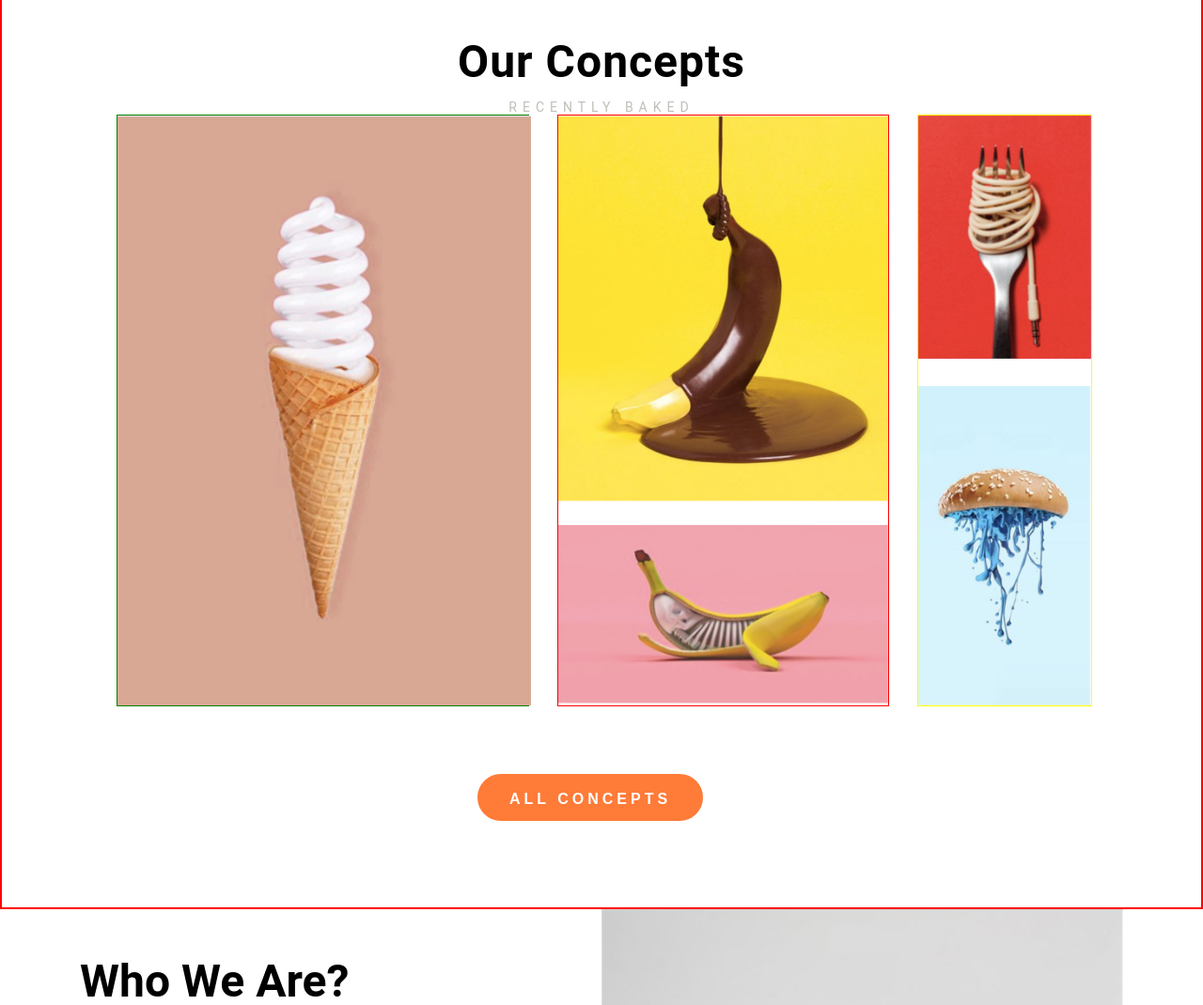
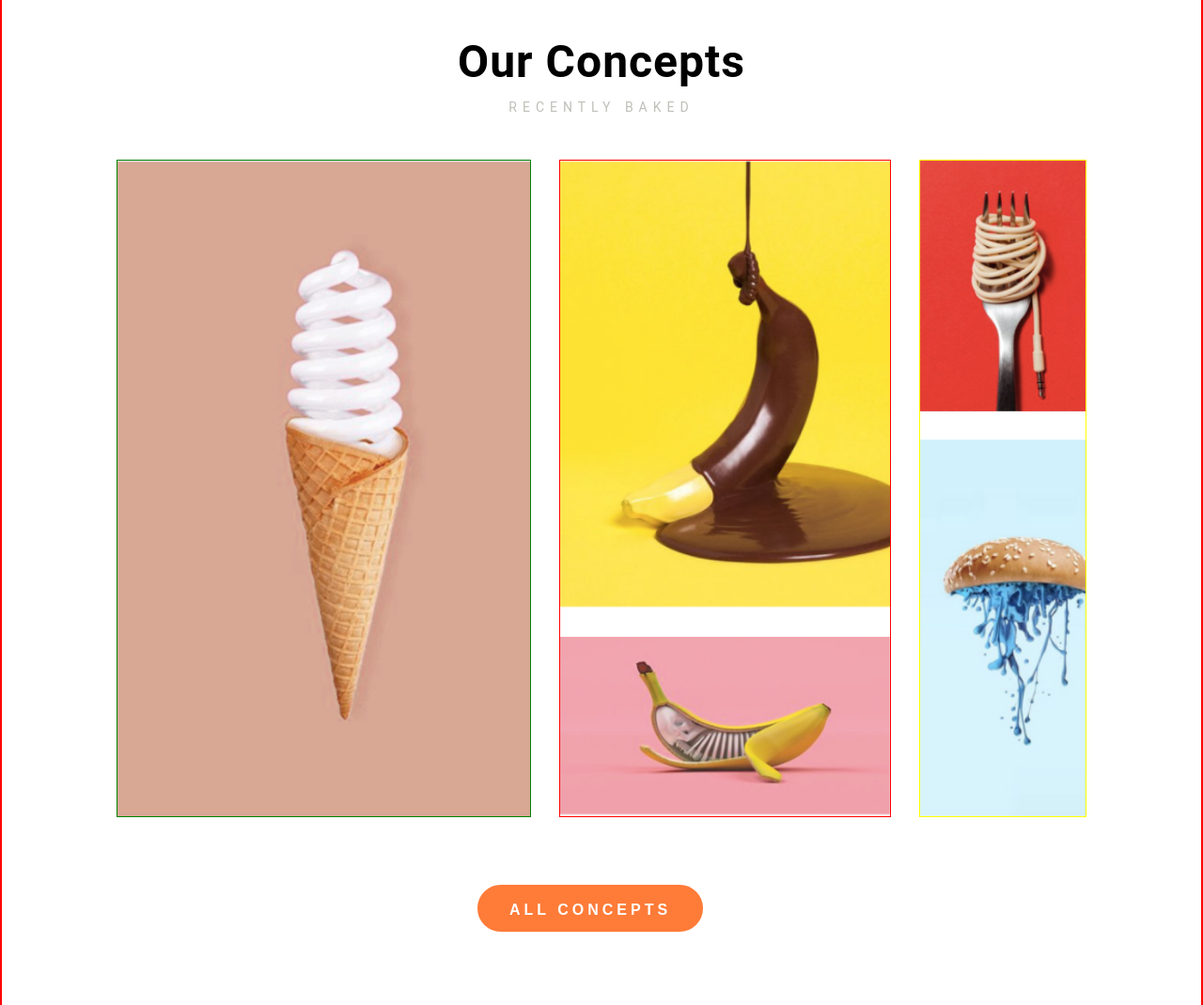
Before and after one commit to talihomz/Creative-Design-Agency, a website: page src/index.html in a window 1280 px wide and 2400 px high. Shown: the part 900-1970 px from the top of the page at 94% size. Drawn offline with nearby package versions, Linux system fonts and the light colour scheme; files that its build step writes are made by us from their sources.

Commit message:
fixed my work layout

```diff
--- a/src/index.html
+++ b/src/index.html
@@ -36,15 +36,15 @@
         <span>Recently Baked</span>
         <div class="images">
           <div class="col-1">
-            <img id="first-img" src="images/img_concept_1.png" alt="">
+            <div id="concept-1"></div>
           </div>
           <div class="col-2">
-            <img src="images/img_concept_2.png" alt="">
-            <img src="images/img_concept_3.png" alt="">
+            <div id="concept-2"></div>
+            <div id="concept-3"></div>
           </div>
           <div class="col-3">
-            <img src="images/img_concept_4.png" alt="">
-            <img src="images/img_concept_5.png" alt="">
+            <div id="concept-4"></div>
+            <div id="concept-5"></div>
           </div>
         </div>
     </div>
--- a/src/scss/main.scss
+++ b/src/scss/main.scss
@@ -152,16 +152,54 @@ nav {
 
   .images {
     display: flex;
+    height: 700px;
+    margin-top: 48px;
+
+    #concept-1 {
+      background: url('../images/img_concept_1.png');
+      background-size: cover;
+      height: 100%;
+    }
+
+    #concept-2 {
+      background: url('../images/img_concept_2.png');
+      background-size: cover;
+      height: 100%;
+      flex: 5;
+      margin-bottom: 30px;
+    }
+
+    #concept-3 {
+      background: url('../images/img_concept_3.png');
+      background-size: cover;
+      height: 100%;
+      flex: 2;
+    }
+
+    #concept-4 {
+      background: url('../images/img_concept_4.png');
+      background-size: cover;
+      height: 100%;
+      flex: 2;
+      margin-bottom: 30px;
+    }
+
+    #concept-5 {
+      background: url('../images/img_concept_5.png');
+      background-size: cover;
+      height: 100%;
+      flex: 3;
+    }
 
     .col-1 {
       flex: 5;
       border: 1px solid green;
       margin: 0 15px;
 
-      #first-img {
-        height: 100%;
-        width: auto;
-      }
+      // #first-img {
+      //   height: 100%;
+      //   width: auto;
+      // }
     }
 
     .col-2 {
```
